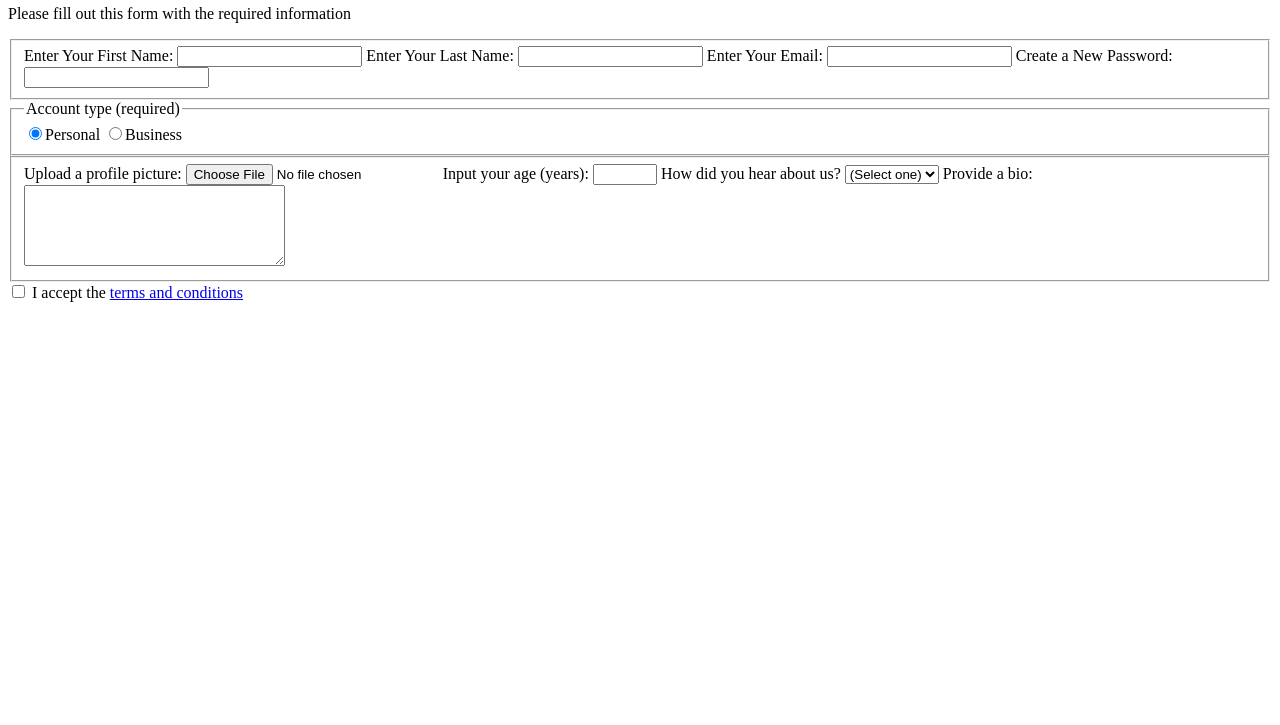
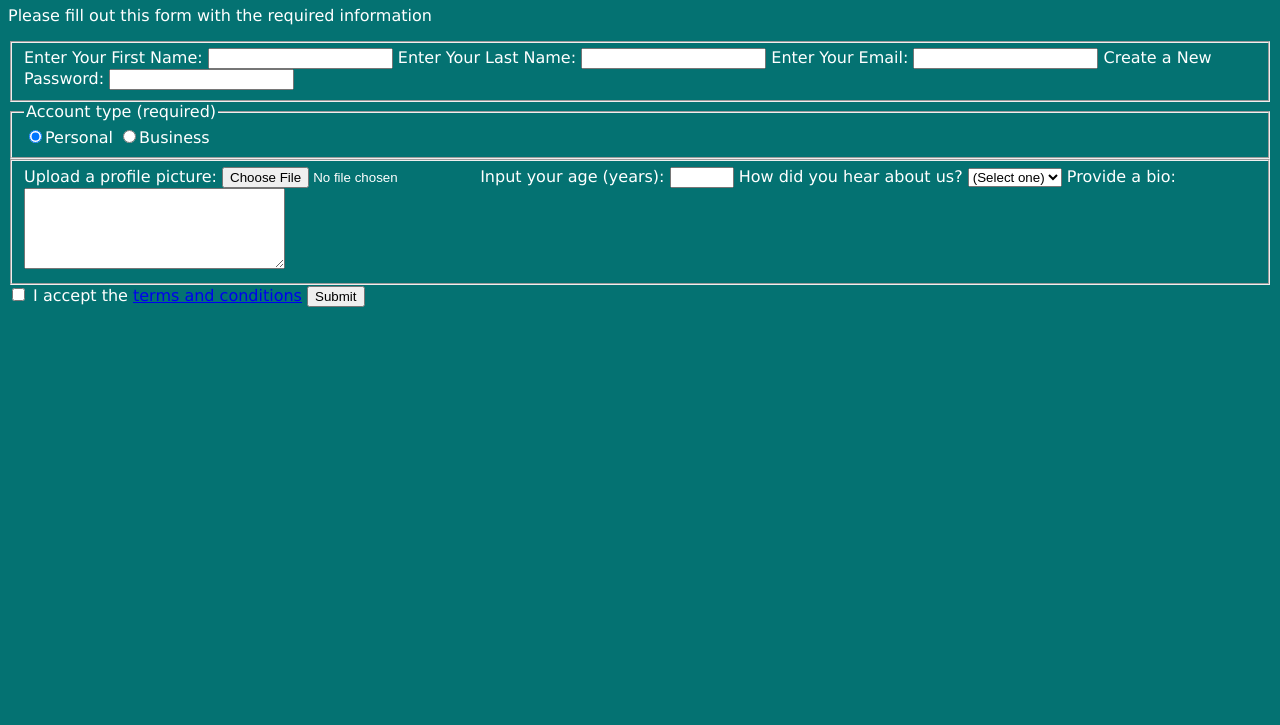
Before and after one commit to BassimAliDurzi/Registration-Form, a plain HTML site: page index.html in a window 1280 px wide. Shown: the part 75-800 px from the top of the page. Drawn offline with Linux system fonts and the light colour scheme.

Commit message:
Add background-color, change font color, font size and change the font

```diff
--- a/index.html
+++ b/index.html
@@ -80,6 +80,7 @@
         <input type="checkbox" required /> I accept the
         <a href="www.registrationform.com">terms and conditions</a>
       </label>
+      <label for="submit"><input type="submit" /></label>
     </form>
   </body>
 </html>
--- a/style.css
+++ b/style.css
@@ -0,0 +1,6 @@
+body {
+    background-color: rgb(4, 114, 114);
+    color: white;
+    font-size: 16px;
+    font-family: Verdana;
+}
```
